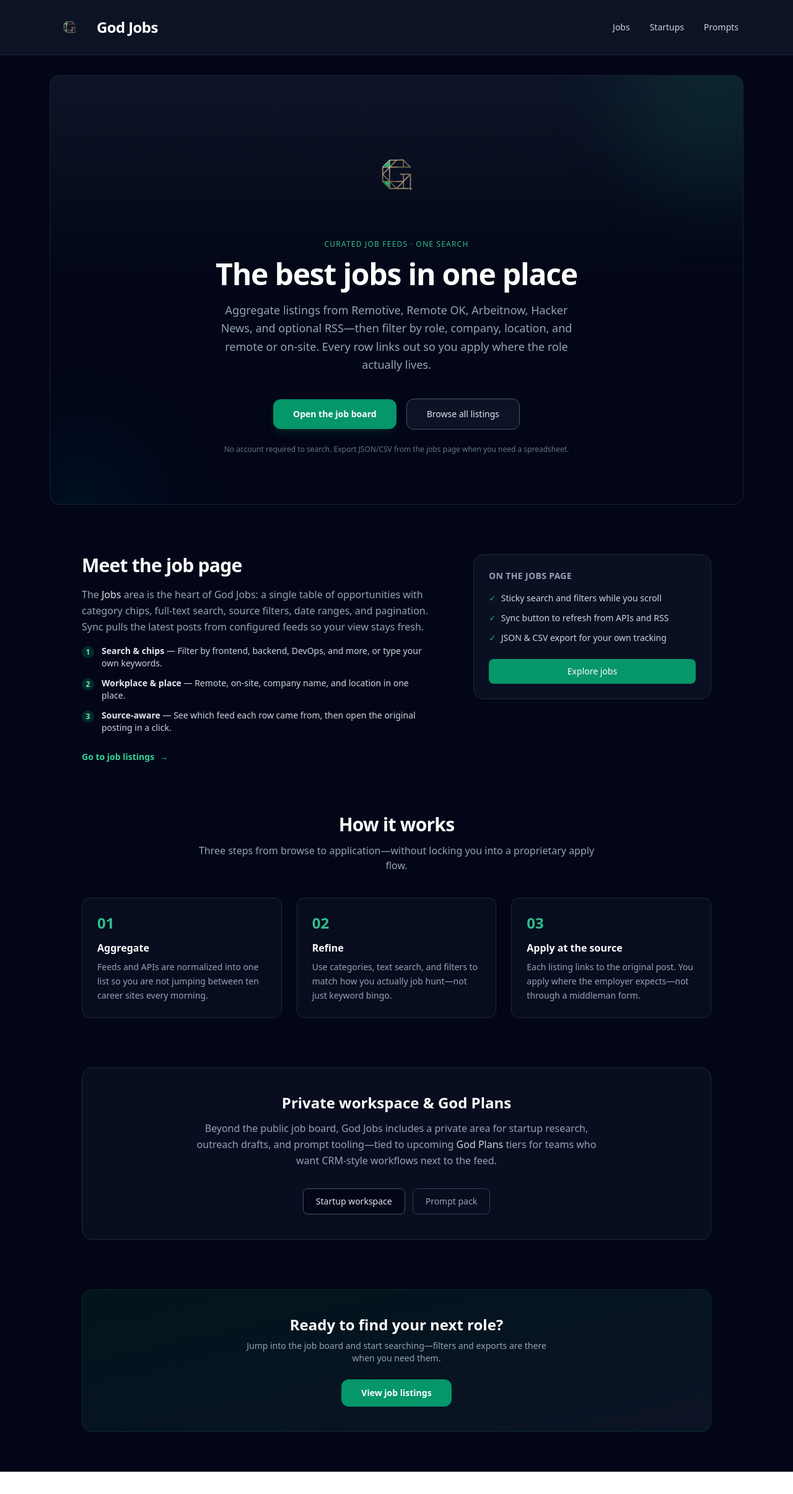
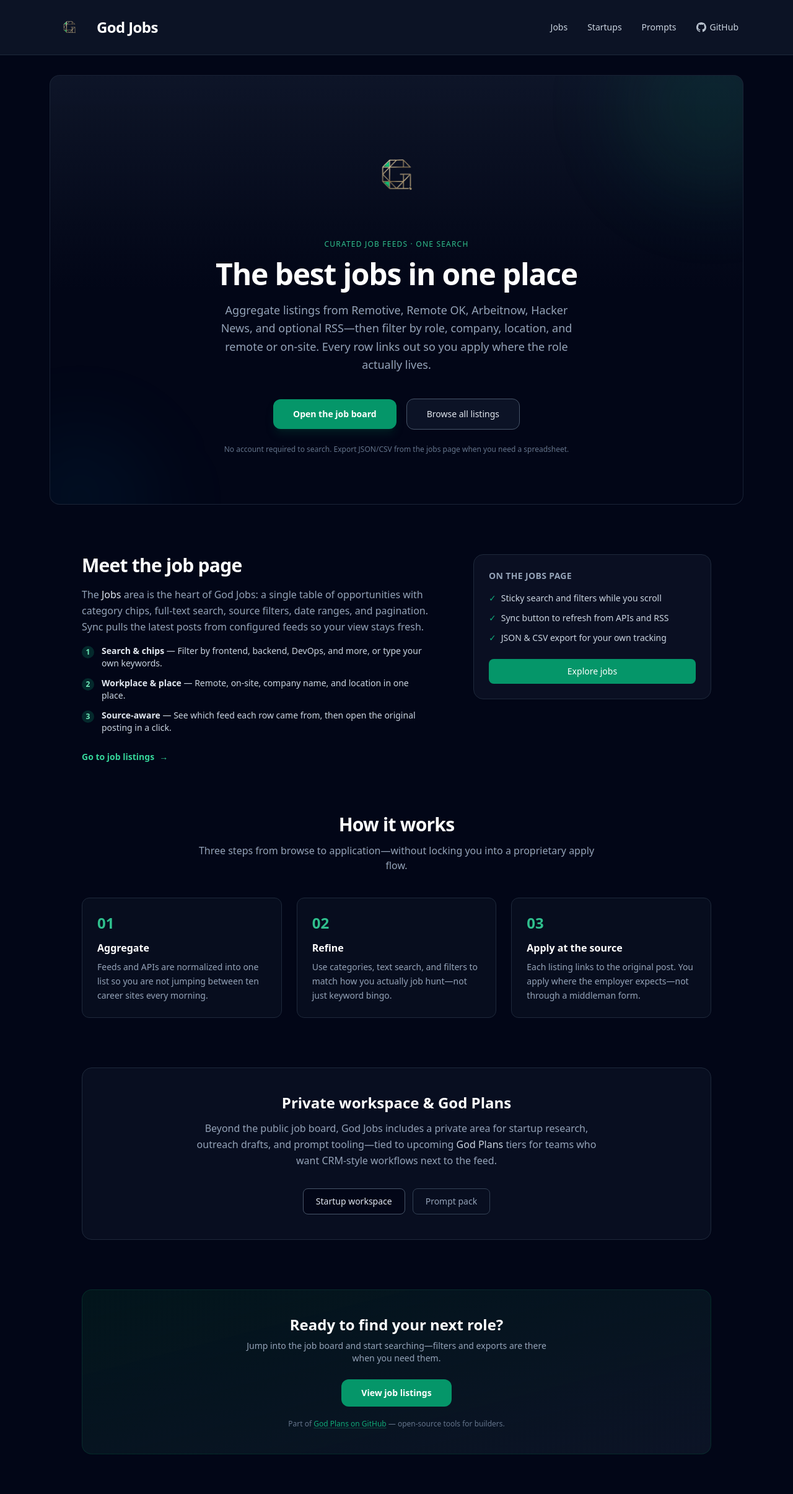
Before and after one commit to god-plans/god-jobs, a Nuxt app: page / in a window 1280 px wide. Shown: the whole page at 62% size. Before the commit the page ends 2374 px from the top, so only its background shows below. Built offline with nearby package versions, Linux system fonts and the light colour scheme.

Commit message:
Setup github link

```diff
--- a/app/layouts/default.vue
+++ b/app/layouts/default.vue
@@ -2,8 +2,8 @@
   <div class="min-h-screen bg-slate-950 text-slate-100">
     <header class="border-b border-slate-800 bg-slate-900/80 backdrop-blur">
       <div class="mx-auto flex max-w-6xl items-center justify-between gap-4 px-4 py-3">
-        <AppLogo  />
-        <nav class="flex gap-4 text-sm">
+        <AppLogo />
+        <nav class="flex flex-wrap items-center justify-end gap-2 sm:gap-4 text-sm">
           <NuxtLink
             to="/jobs"
             class="rounded-md px-2 py-1 text-slate-300 hover:bg-slate-800 hover:text-white"
@@ -25,6 +25,18 @@
           >
             Prompts
           </NuxtLink>
+          <a
+            href="https://github.com/god-plans"
+            target="_blank"
+            rel="noopener noreferrer"
+            class="inline-flex items-center gap-1.5 rounded-md px-2 py-1 text-slate-300 hover:bg-slate-800 hover:text-white"
+            aria-label="God Plans on GitHub"
+          >
+            <svg xmlns="http://www.w3.org/2000/svg" viewBox="0 0 24 24" fill="currentColor" class="h-4 w-4 opacity-90" aria-hidden="true">
+              <path d="M12 0c-6.626 0-12 5.373-12 12 0 5.302 3.438 9.8 8.207 11.387.599.111.793-.261.793-.577v-2.234c-3.338.726-4.033-1.416-4.033-1.416-.546-1.387-1.333-1.756-1.333-1.756-1.089-.745.083-.729.083-.729 1.205.084 1.839 1.237 1.839 1.237 1.07 1.834 2.807 1.304 3.492.997.107-.775.418-1.305.762-1.604-2.665-.305-5.467-1.334-5.467-5.931 0-1.311.469-2.381 1.236-3.221-.124-.303-.535-1.524.117-3.176 0 0 1.008-.322 3.301 1.23.957-.266 1.983-.399 3.003-.404 1.02.005 2.047.138 3.006.404 2.291-1.552 3.297-1.23 3.297-1.23.653 1.653.242 2.874.118 3.176.77.84 1.235 1.911 1.235 3.221 0 4.609-2.807 5.624-5.479 5.921.43.372.823 1.102.823 2.222v3.293c0 .319.192.694.801.576 4.765-1.589 8.199-6.086 8.199-11.386 0-6.627-5.373-12-12-12z" />
+            </svg>
+            GitHub
+          </a>
         </nav>
       </div>
     </header>
--- a/app/pages/index.vue
+++ b/app/pages/index.vue
@@ -195,6 +195,16 @@
         >
           View job listings
         </NuxtLink>
+        <p class="mt-5 text-xs text-slate-500">
+          Part of
+          <a
+            href="https://github.com/god-plans"
+            target="_blank"
+            rel="noopener noreferrer"
+            class="text-emerald-500/90 underline decoration-emerald-500/30 underline-offset-2 hover:text-emerald-400"
+          >God Plans on GitHub</a>
+          — open-source tools for builders.
+        </p>
       </div>
     </section>
   </div>
```
